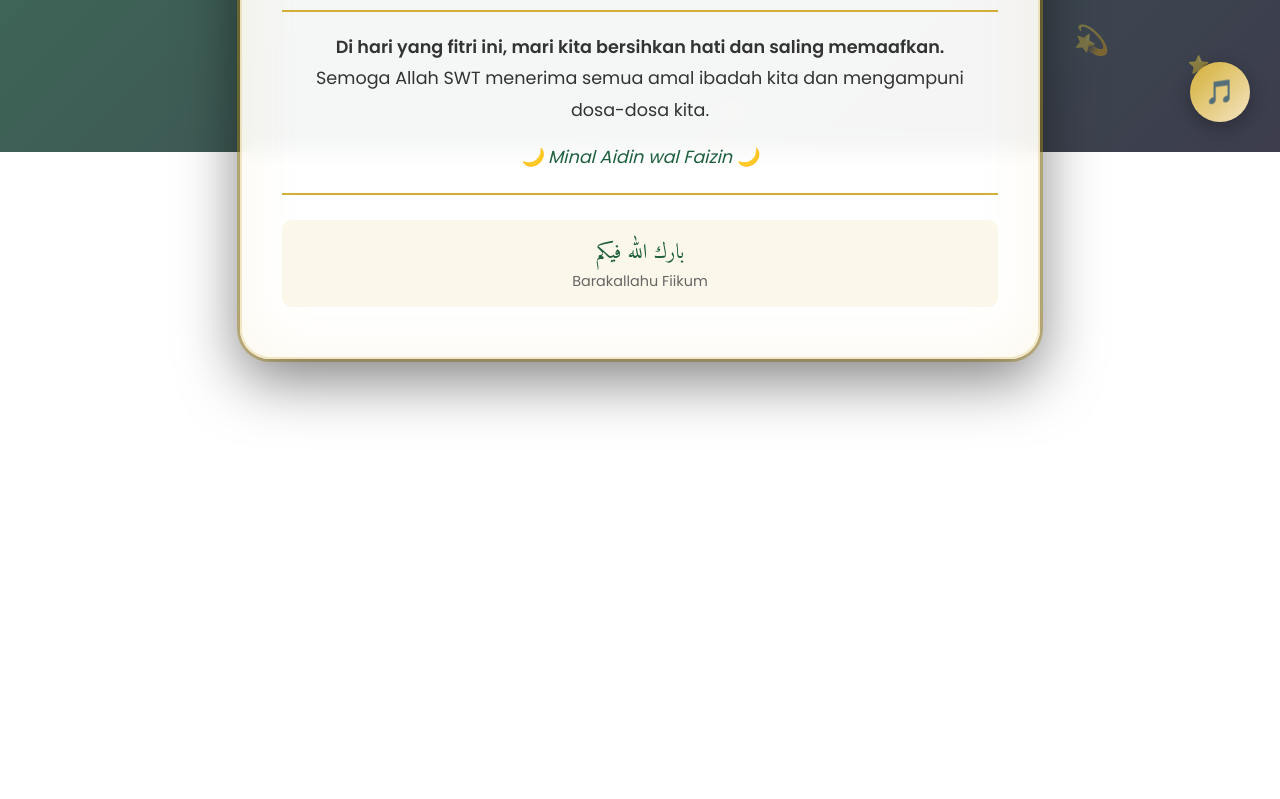
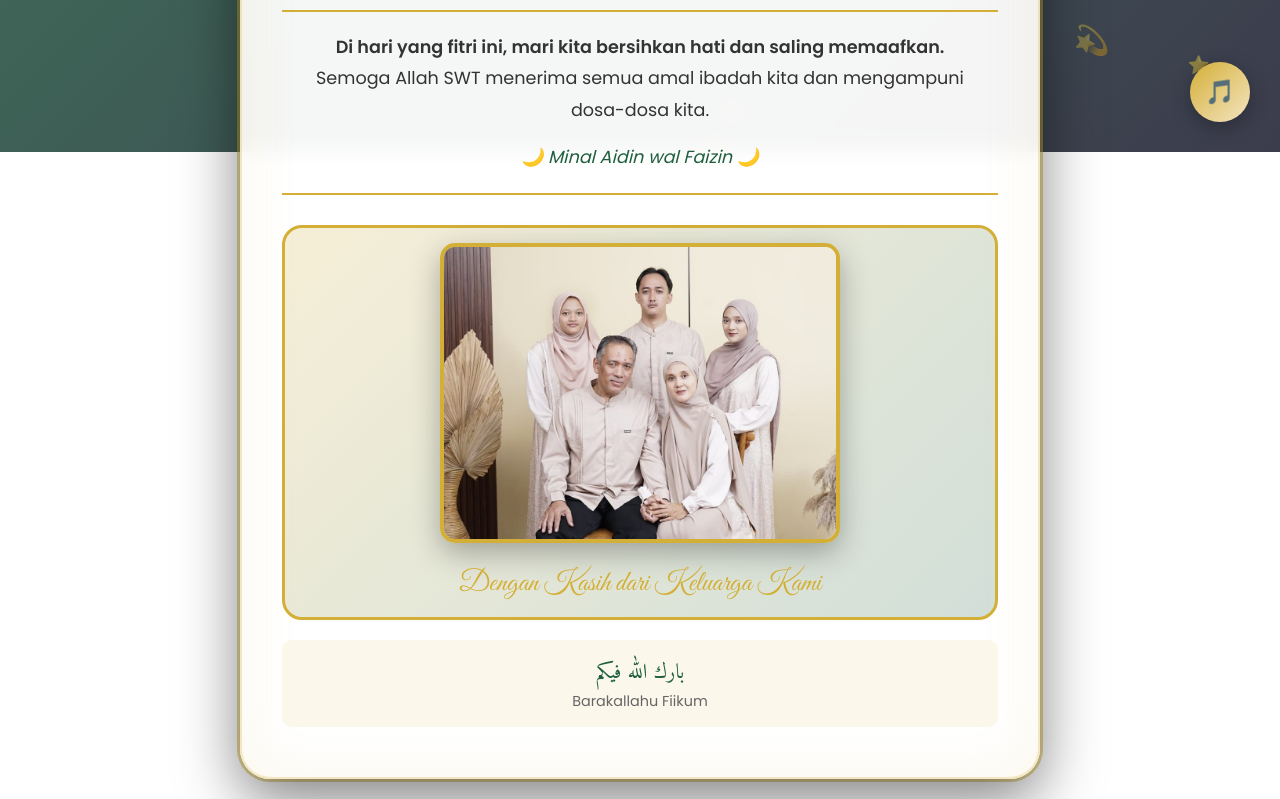
Before and after one commit to sutriaman322/eid-mubarak, a plain HTML site: page index.html in a window 1280 px wide. Shown: the part 648-1447 px from the top of the page. Before the commit the page ends 1027 px from the top, so only its background shows below. Drawn offline with Linux system fonts and the light colour scheme.

Commit message:
Update index.html

```diff
--- a/index.html
+++ b/index.html
@@ -245,8 +245,11 @@
             </div>
 
             <!-- PHOTO FRAME KELUARGA -->
-            <div class="absolute inset-0 bg-cover bg-center"
-style="background-image:url('fotoku3.jpg')"></div>
+           <div class="photo-frame">
+                <!-- GANTI 'foto-keluarga-kecil.jpg' dengan foto keluarga Anda -->
+                <img src="fotoku3.jpg" alt="Keluarga Kami" onerror="this.src='https://via.placeholder.com/400x300/d4af37/ffffff?text=Foto+Keluarga'">
+                <p>Dengan Kasih dari Keluarga Kami</p>
+            </div>
 
             <div style="padding: 15px; background: rgba(212, 175, 55, 0.1); border-radius: 10px; margin-top: 20px;">
                 <p style="font-family: 'Amiri', serif; font-size: 1.3rem; color: #1e5f3f;">
```
